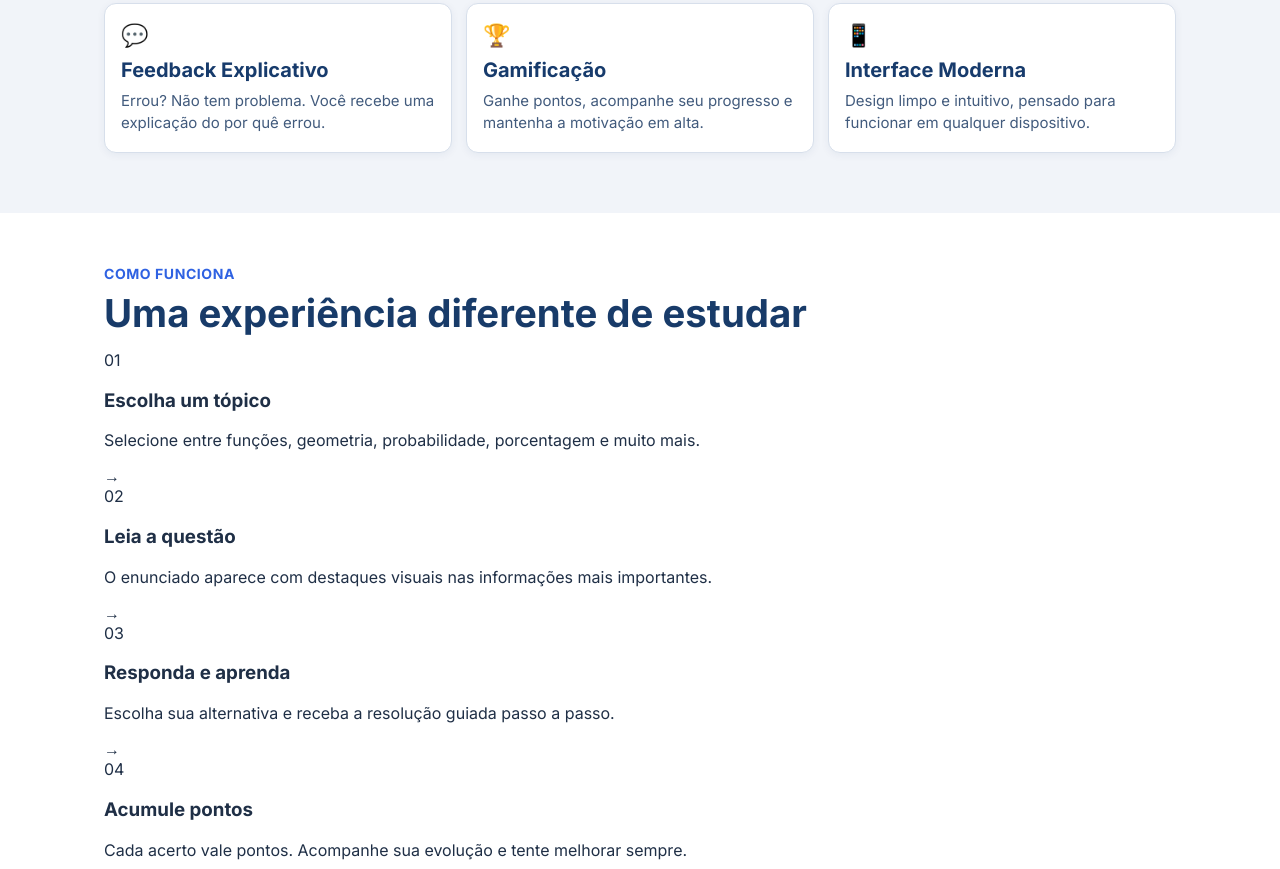
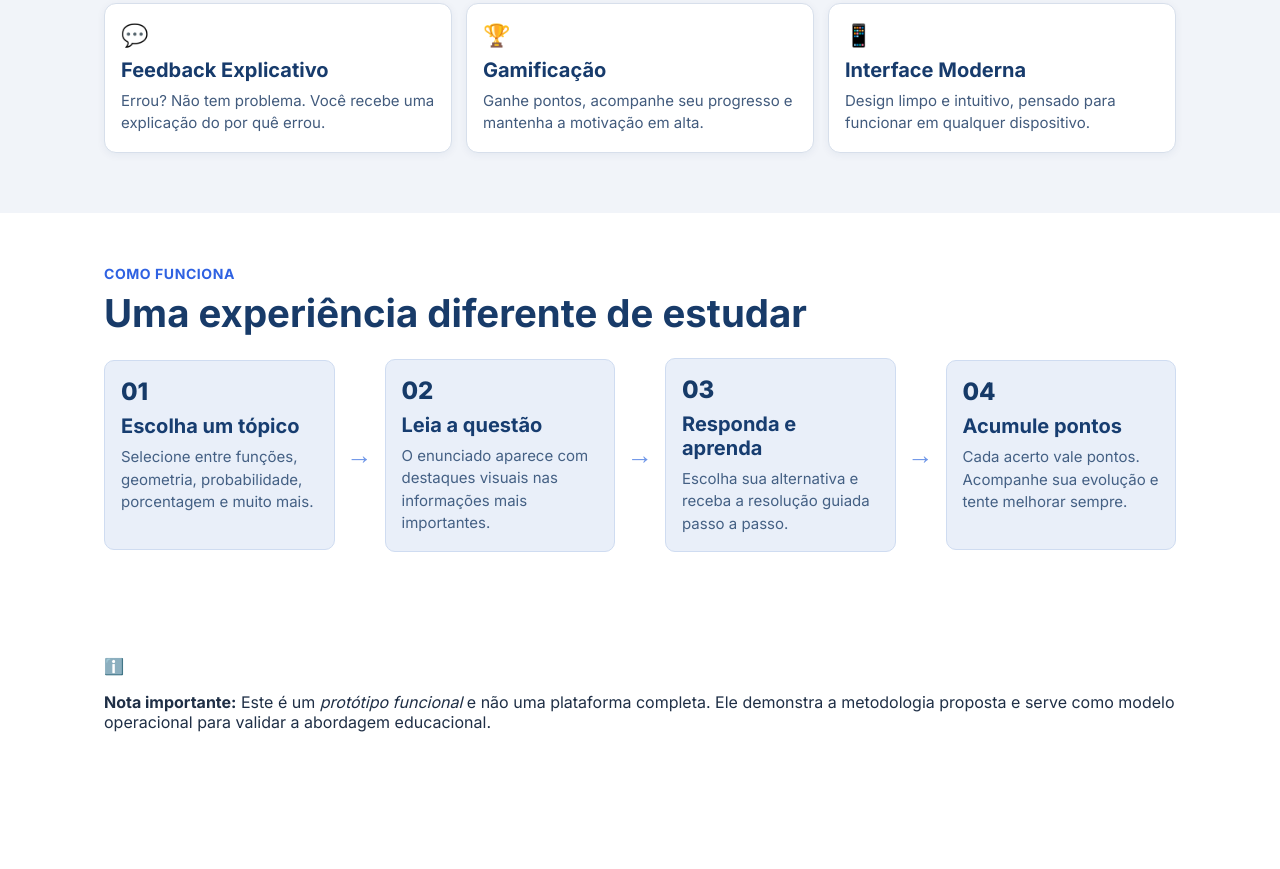
Before and after one commit to Vihmartinsp/mentee, a plain HTML site: page index.html in a window 1280 px wide. Shown: the part 1146-2015 px from the top of the page. Drawn offline with Linux system fonts and the light colour scheme; no server answers.

Commit message:
Refina seção Como funciona com cards e fluxo visual

```diff
--- a/style.css
+++ b/style.css
@@ -495,6 +495,60 @@ html {
   border-color: #c5d3e6;
 }
 
+/* seção COMO FUNCIONA */
+.funcionalidades {
+  background: #ffffff;
+}
+
+.funcionalidades .section-label {
+  color: #2f62e2;
+}
+
+.funcionalidades .section-title {
+  margin-bottom: 22px;
+}
+
+.steps {
+  display: grid;
+  grid-template-columns: minmax(0, 1fr) auto minmax(0, 1fr) auto minmax(0, 1fr) auto minmax(0, 1fr);
+  gap: 12px;
+  align-items: center;
+}
+
+.step {
+  background: #e9eff9;
+  border: 1px solid #cfdcf1;
+  border-radius: 10px;
+  padding: 16px;
+  min-height: 190px;
+}
+
+.step-number {
+  font-size: 24px;
+  font-weight: 800;
+  color: #163a68;
+  margin-bottom: 8px;
+}
+
+.step-content h3 {
+  margin: 0 0 8px;
+  color: #173d70;
+  font-size: 20px;
+}
+
+.step-content p {
+  margin: 0;
+  color: #446084;
+  font-size: 15px;
+  line-height: 1.5;
+}
+
+.step-arrow {
+  color: #6e96e8;
+  font-size: 26px;
+  font-weight: 700;
+}
+
 .footer {
   border-top: 1px solid #e8ebf3;
   padding: 28px 0;
@@ -576,4 +630,16 @@ body.page-exit {
   .pilares-grid {
     grid-template-columns: 1fr;
   }
+
+  .steps {
+    grid-template-columns: 1fr;
+  }
+
+  .step {
+    min-height: auto;
+  }
+
+  .step-arrow {
+    display: none;
+  }
 }
```
